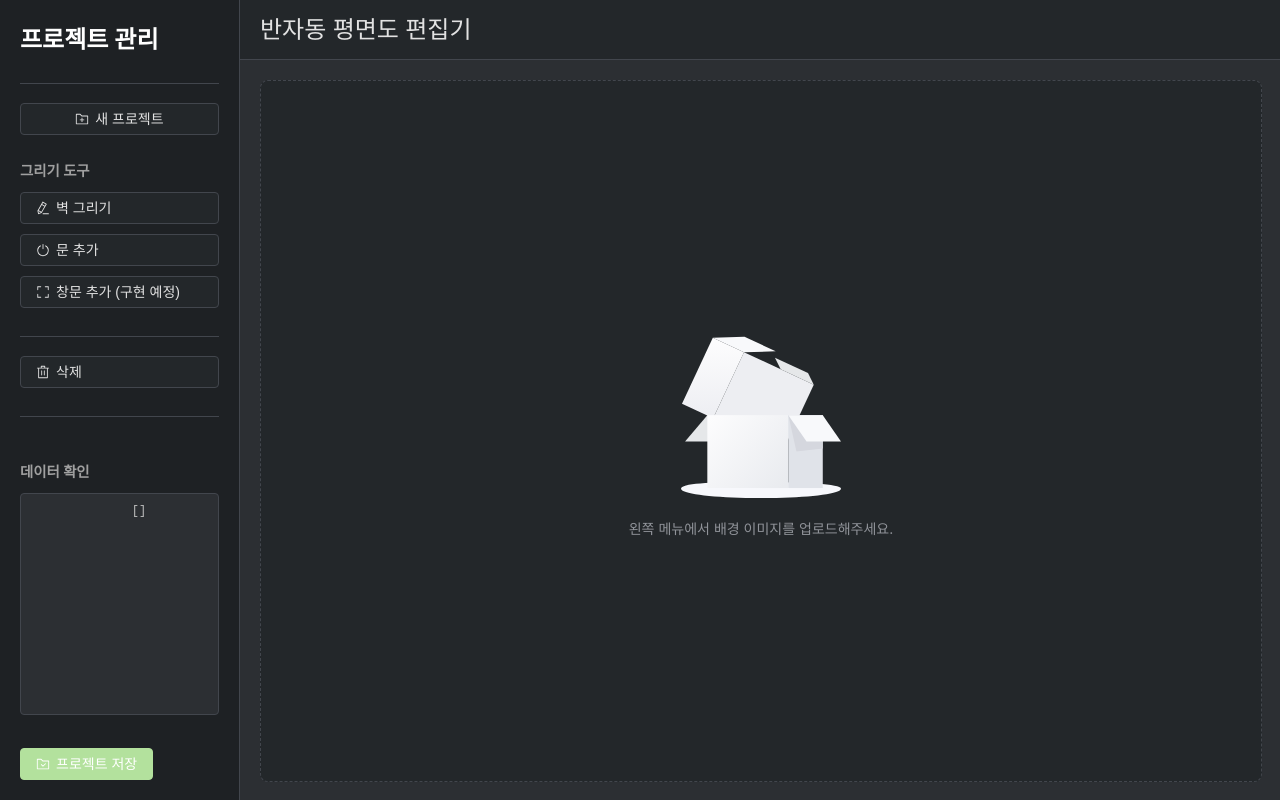
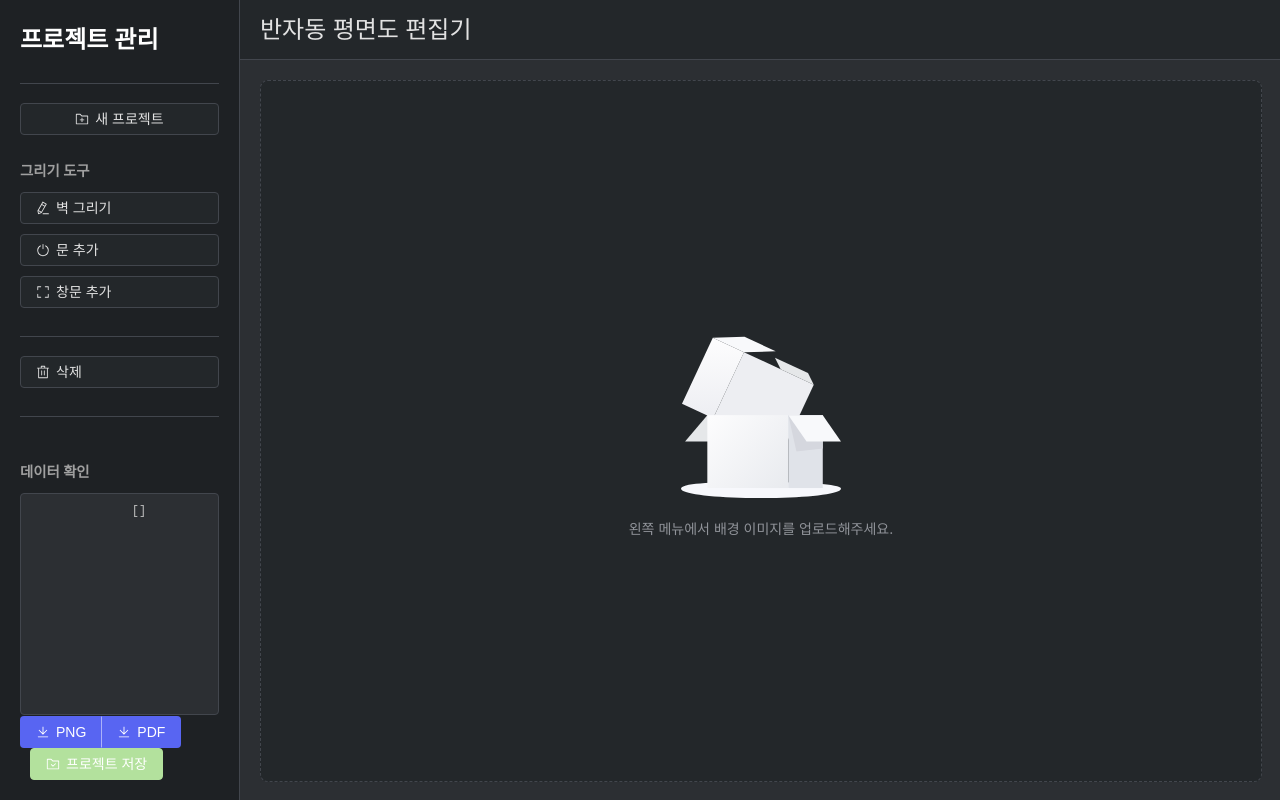
Before and after one commit to Jangsung-kor/SAFPE, a Vue app: page / in a window 1280 px wide. Built offline with nearby package versions, Linux system fonts and the light colour scheme.

Commit message:
modified:   src/App.vue 	modified:   src/api/api.js 	new file:   src/assets/styles/custom.css 	modified:   src/assets/styles/global.css

```diff
--- a/src/App.vue
+++ b/src/App.vue
@@ -42,7 +42,7 @@
           <el-tooltip content="벽 위를 클릭하여 창문을 추가합니다." placement="right">
             <el-button class="tool-button" :class="{ 'is-active': activeTool === 'window' }" :icon="FullScreen"
               @click="selectTool('window')">
-              창문 추가 (구현 예정)
+              창문 추가
             </el-button>
           </el-tooltip>
 
@@ -81,7 +81,16 @@
           </div>
 
           <div class="toolbar-footer">
-            <el-button type="success" :icon="FolderChecked" @click="handleSaveProject" :disabled="!currentProject">
+            <el-button-group>
+              <el-button type="primary" :icon="Download" @click="handleExport('png')">
+                PNG
+              </el-button>
+              <el-button type="primary" :icon="Download" @click="handleExport('pdf')">
+                PDF
+              </el-button>
+            </el-button-group>
+            <el-button style="margin-left: 10px;" type="success" :icon="FolderChecked" @click="handleSaveProject"
+              :disabled="!currentProject">
               프로젝트 저장
             </el-button>
           </div>
@@ -128,7 +137,7 @@
 <script setup>
 import { ref, nextTick, onMounted } from 'vue'
 import { ElMessage, ElMessageBox } from 'element-plus'
-import { Upload, EditPen, SwitchButton, FullScreen, FolderChecked, FolderAdd, Delete } from '@element-plus/icons-vue';
+import { Upload, EditPen, SwitchButton, FullScreen, FolderChecked, FolderAdd, Delete, Download } from '@element-plus/icons-vue';
 import * as api from '@/api/api';
 
 // DOM 요소를 참조하기 위한 ref
@@ -175,6 +184,8 @@ const handleFileChange = async (event) => {
   }
 
   const file = event.target.files[0];
+  console.log(currentProject.value);
+  console.log(currentProject.value.id);
   if (file) {
     try {
       const response = await api.uploadBackgroundImage(currentProject.value.id, file);
@@ -491,6 +502,29 @@ function deleteElementAt(pos) {
   }
 }
 
+async function handleExport(format) {
+  if (!currentProject.value) {
+    ElMessage.warning('먼저 프로젝트를 저장해주세요.');
+    return;
+  }
+
+  try {
+    const response = await api.exportProjectFile(currentProject.value.id, format);
+
+    // blob 데이터르르 이용해 다운르도 링크를 생성하고 클릭
+    const url = window.URL.createObjectURL(new Blob([response.data]));
+    const link = document.createElement('a');
+    link.href = url;
+    link.setAttribute('download', `floorplan-${currentProject.value.id}.${format}`);
+    document.body.appendChild(link);
+    link.click();
+    link.remove();
+    window.URL.revokeObjectURL(url); // 메모리 해제
+  } catch (error) {
+    console.error(`파일(${format}) 내보내기 실패:`, error);
+  }
+}
+
 </script>
 
 <style scoped>
--- a/src/api/api.js
+++ b/src/api/api.js
@@ -58,3 +58,11 @@ export const uploadBackgroundImage = (projectId, file) => {
     },
   })
 }
+
+// 프로젝트 파일(png, pdf) 다운로드
+// 파일 다운로드는 응답 타입이 blob
+export const exportProjectFile = (projectId, format = 'png') => {
+  return apiClient.get(`/projects/${projectId}/export?format=${format}`, {
+    responseType: 'blob',
+  })
+}
--- /dev/null
+++ b/src/assets/styles/custom.css
@@ -0,0 +1,6 @@
+.mr-l10 {
+  margin-left: 10px;
+}
+.mr-r5 {
+  margin-right: 5px;
+}
--- a/src/assets/styles/global.css
+++ b/src/assets/styles/global.css
@@ -1,4 +1,5 @@
 /* src/assets/styles/global.css */
+@import './custom.css';
 
 /* :root에 색상 변수 정의 */
 :root {
```
